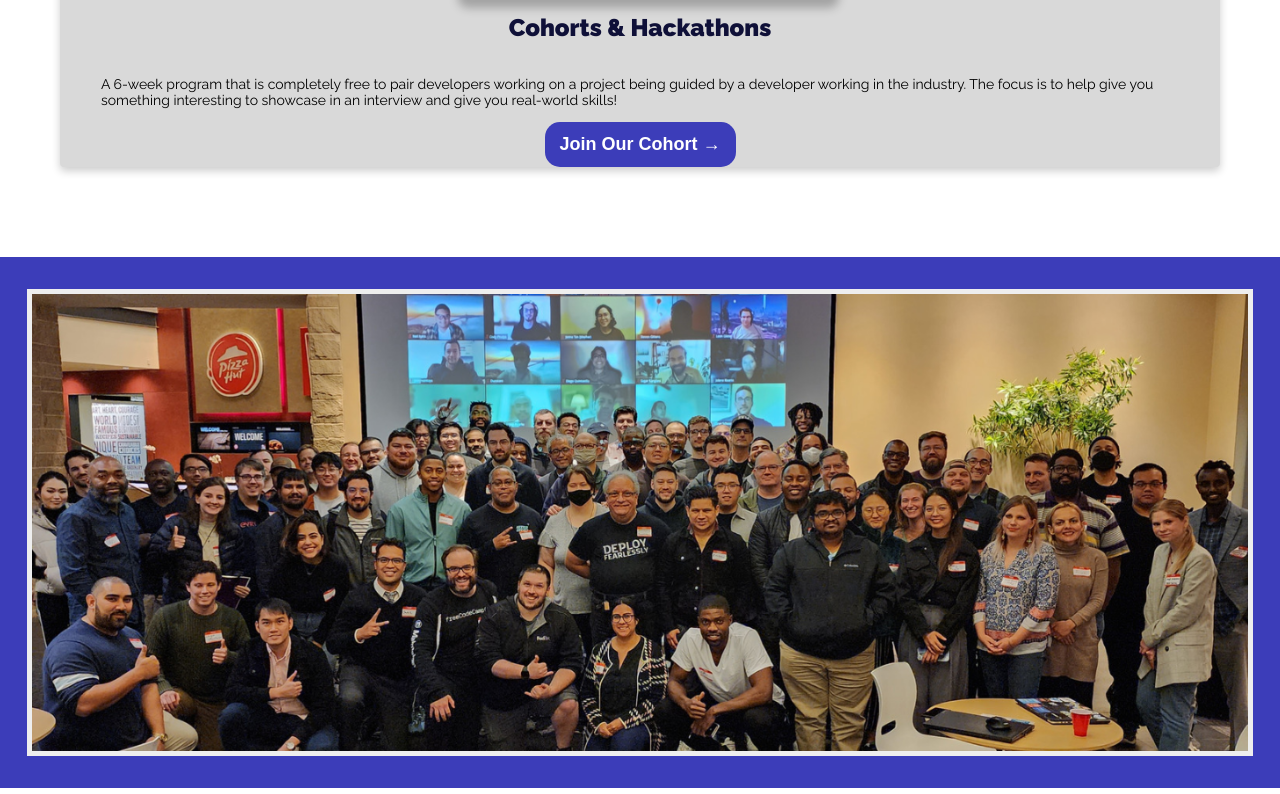
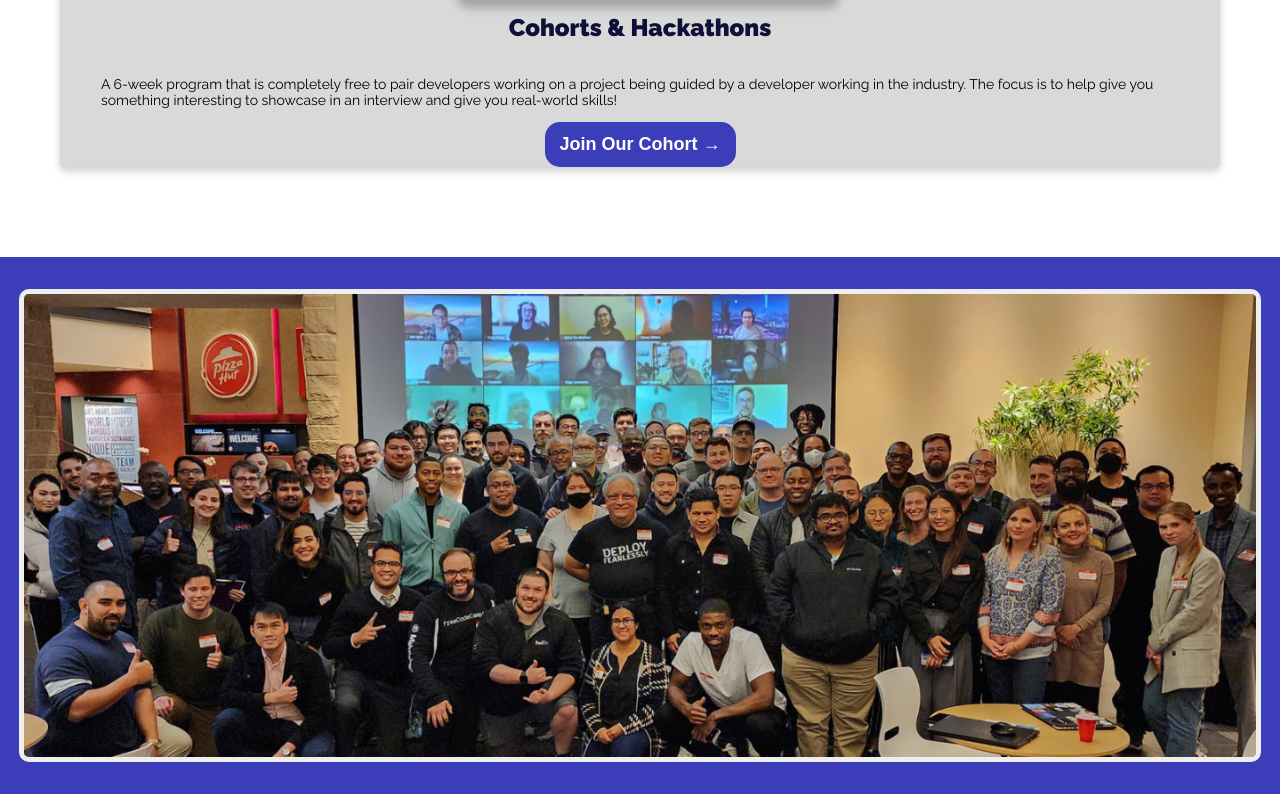
Before and after one commit to dallassoftwaredevelopers/DSDsite, a Next.js app: page / in a window 1280 px wide. Shown: the part 2367-3161 px from the top of the page. Built offline with nearby package versions, Linux system fonts and the light colour scheme.

Commit message:
#73_groupPhoto didnt notice the border radius until now.

```diff
--- a/src/app/components/groupPhotoSection/groupPhotoSection.module.css
+++ b/src/app/components/groupPhotoSection/groupPhotoSection.module.css
@@ -5,7 +5,7 @@
   display: flex;
   align-items: center;
   justify-content: center;
-  padding: 2em;
+  padding: 2em 1.5em;
 }
 
 .groupPhotoImg {
@@ -14,4 +14,5 @@
   height: auto;
   justify-content: center;
   align-items: center;
+  border-radius: 10px;
 }
```
